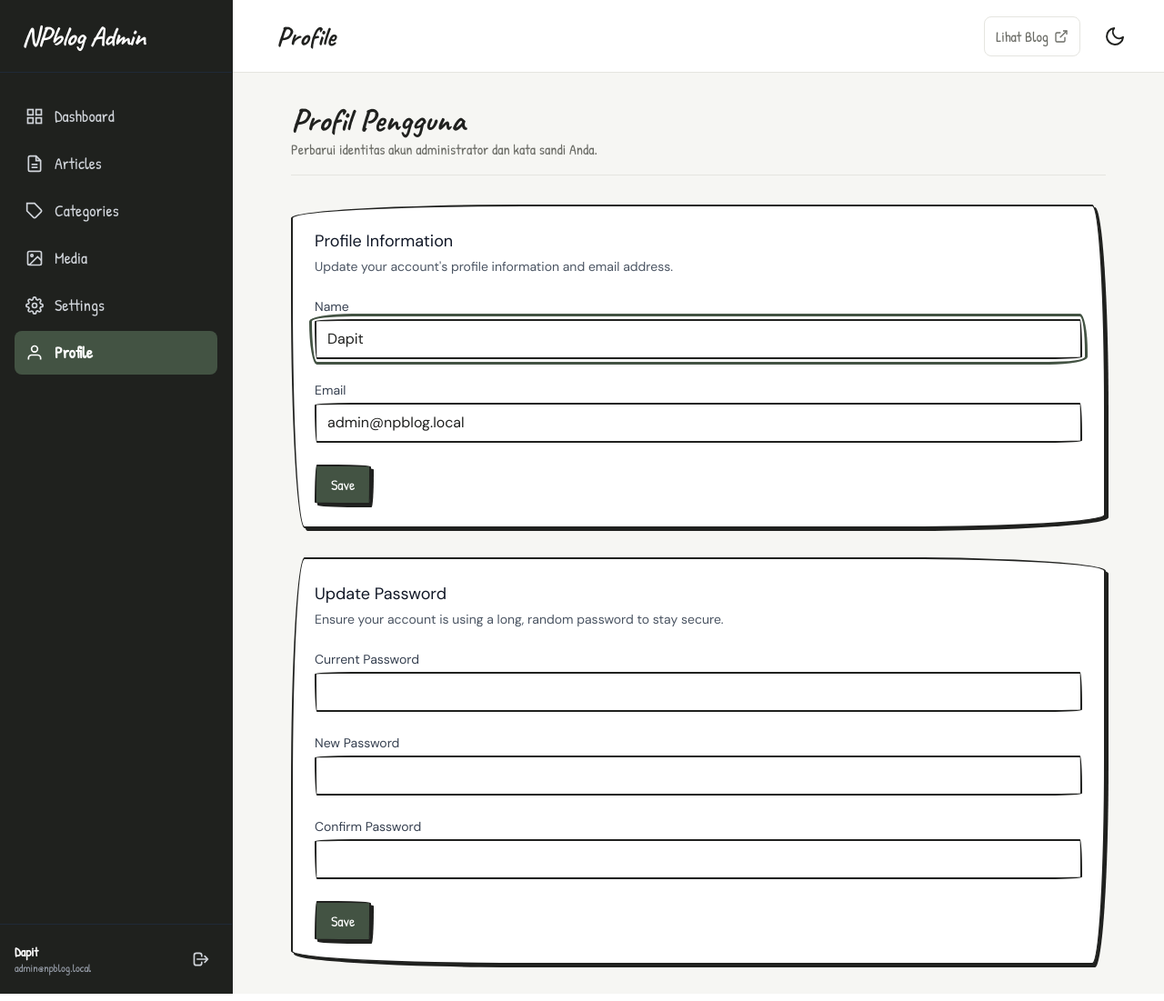
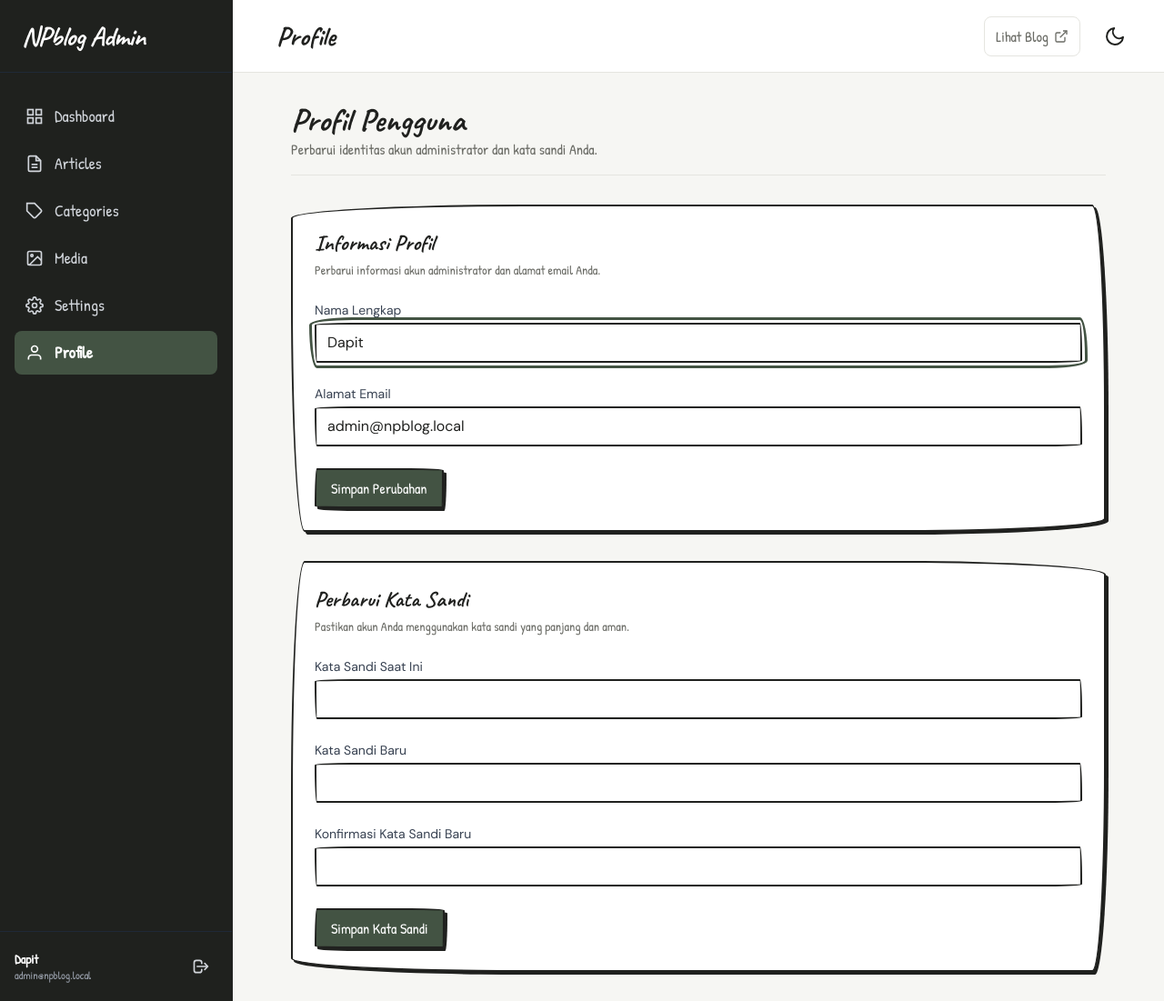
Before and after one commit to netph4ntom/npblog, a Laravel app: page /profile in a window 1280 px wide. Shown: the whole page at 91% size. Run offline with Laravel 12, Linux system fonts and the light colour scheme; a user stored in the database is signed in; data comes from the database, SQL or seed files in the repository; style sheets or scripts are compiled from the project's sources.

Commit message:
fix(ui): adopt design tokens in profile forms and remove boilerplate tests (BUG-17, BUG-18)

```diff
--- a/resources/views/profile/partials/update-password-form.blade.php
+++ b/resources/views/profile/partials/update-password-form.blade.php
@@ -1,11 +1,11 @@
 <section>
     <header>
-        <h2 class="text-lg font-medium text-gray-900 dark:text-gray-100">
-            {{ __('Update Password') }}
+        <h2 class="font-heading text-2xl font-bold text-ink">
+            Perbarui Kata Sandi
         </h2>
 
-        <p class="mt-1 text-sm text-gray-600 dark:text-gray-400">
-            {{ __('Ensure your account is using a long, random password to stay secure.') }}
+        <p class="mt-1 font-ui text-sm text-text-secondary">
+            Pastikan akun Anda menggunakan kata sandi yang panjang dan aman.
         </p>
     </header>
 
@@ -14,25 +14,25 @@
         @method('put')
 
         <div>
-            <x-input-label for="update_password_current_password" :value="__('Current Password')" />
+            <x-input-label for="update_password_current_password" value="Kata Sandi Saat Ini" />
             <x-text-input id="update_password_current_password" name="current_password" type="password" class="mt-1 block w-full" autocomplete="current-password" />
             <x-input-error :messages="$errors->updatePassword->get('current_password')" class="mt-2" />
         </div>
 
         <div>
-            <x-input-label for="update_password_password" :value="__('New Password')" />
+            <x-input-label for="update_password_password" value="Kata Sandi Baru" />
             <x-text-input id="update_password_password" name="password" type="password" class="mt-1 block w-full" autocomplete="new-password" />
             <x-input-error :messages="$errors->updatePassword->get('password')" class="mt-2" />
         </div>
 
         <div>
-            <x-input-label for="update_password_password_confirmation" :value="__('Confirm Password')" />
+            <x-input-label for="update_password_password_confirmation" value="Konfirmasi Kata Sandi Baru" />
             <x-text-input id="update_password_password_confirmation" name="password_confirmation" type="password" class="mt-1 block w-full" autocomplete="new-password" />
             <x-input-error :messages="$errors->updatePassword->get('password_confirmation')" class="mt-2" />
         </div>
 
         <div class="flex items-center gap-4">
-            <x-primary-button>{{ __('Save') }}</x-primary-button>
+            <x-button variant="primary" type="submit">Simpan Kata Sandi</x-button>
 
             @if (session('status') === 'password-updated')
                 <p
@@ -40,8 +40,8 @@
                     x-show="show"
                     x-transition
                     x-init="setTimeout(() => show = false, 2000)"
-                    class="text-sm text-gray-600 dark:text-gray-400"
-                >{{ __('Saved.') }}</p>
+                    class="font-ui text-sm text-accent-dark font-medium"
+                >Kata sandi berhasil diperbarui.</p>
             @endif
         </div>
     </form>
--- a/resources/views/profile/partials/update-profile-information-form.blade.php
+++ b/resources/views/profile/partials/update-profile-information-form.blade.php
@@ -1,11 +1,11 @@
 <section>
     <header>
-        <h2 class="text-lg font-medium text-gray-900 dark:text-gray-100">
-            {{ __('Profile Information') }}
+        <h2 class="font-heading text-2xl font-bold text-ink">
+            Informasi Profil
         </h2>
 
-        <p class="mt-1 text-sm text-gray-600 dark:text-gray-400">
-            {{ __("Update your account's profile information and email address.") }}
+        <p class="mt-1 font-ui text-sm text-text-secondary">
+            Perbarui informasi akun administrator dan alamat email Anda.
         </p>
     </header>
 
@@ -14,19 +14,19 @@
         @method('patch')
 
         <div>
-            <x-input-label for="name" :value="__('Name')" />
+            <x-input-label for="name" value="Nama Lengkap" />
             <x-text-input id="name" name="name" type="text" class="mt-1 block w-full" :value="old('name', $user->name)" required autofocus autocomplete="name" />
             <x-input-error class="mt-2" :messages="$errors->get('name')" />
         </div>
 
         <div>
-            <x-input-label for="email" :value="__('Email')" />
+            <x-input-label for="email" value="Alamat Email" />
             <x-text-input id="email" name="email" type="email" class="mt-1 block w-full" :value="old('email', $user->email)" required autocomplete="username" />
             <x-input-error class="mt-2" :messages="$errors->get('email')" />
         </div>
 
         <div class="flex items-center gap-4">
-            <x-primary-button>{{ __('Save') }}</x-primary-button>
+            <x-button variant="primary" type="submit">Simpan Perubahan</x-button>
 
             @if (session('status') === 'profile-updated')
                 <p
@@ -34,8 +34,8 @@
                     x-show="show"
                     x-transition
                     x-init="setTimeout(() => show = false, 2000)"
-                    class="text-sm text-gray-600 dark:text-gray-400"
-                >{{ __('Saved.') }}</p>
+                    class="font-ui text-sm text-accent-dark font-medium"
+                >Tersimpan.</p>
             @endif
         </div>
     </form>
```
Also changed, not shown: tests/Feature/ExampleTest.php (deleted, +0 -7 lines), tests/Unit/ExampleTest.php (deleted, +0 -5 lines), database/migrations/2026_01_01_000008_add_category_id_index_to_articles_table.php.
